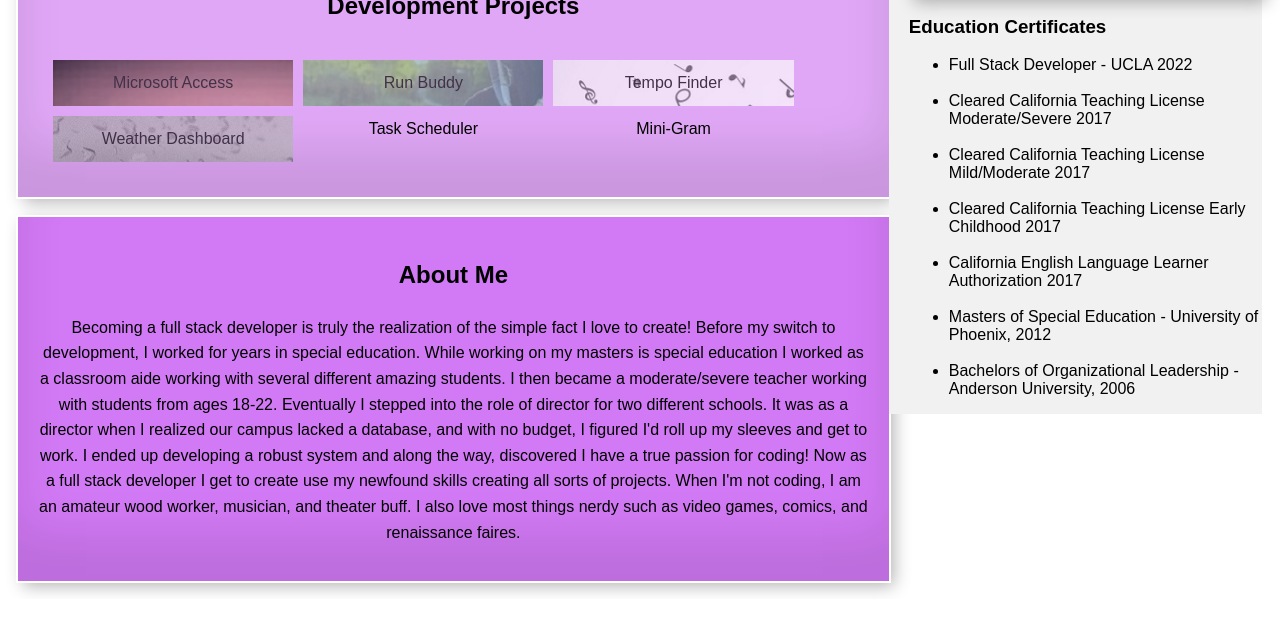
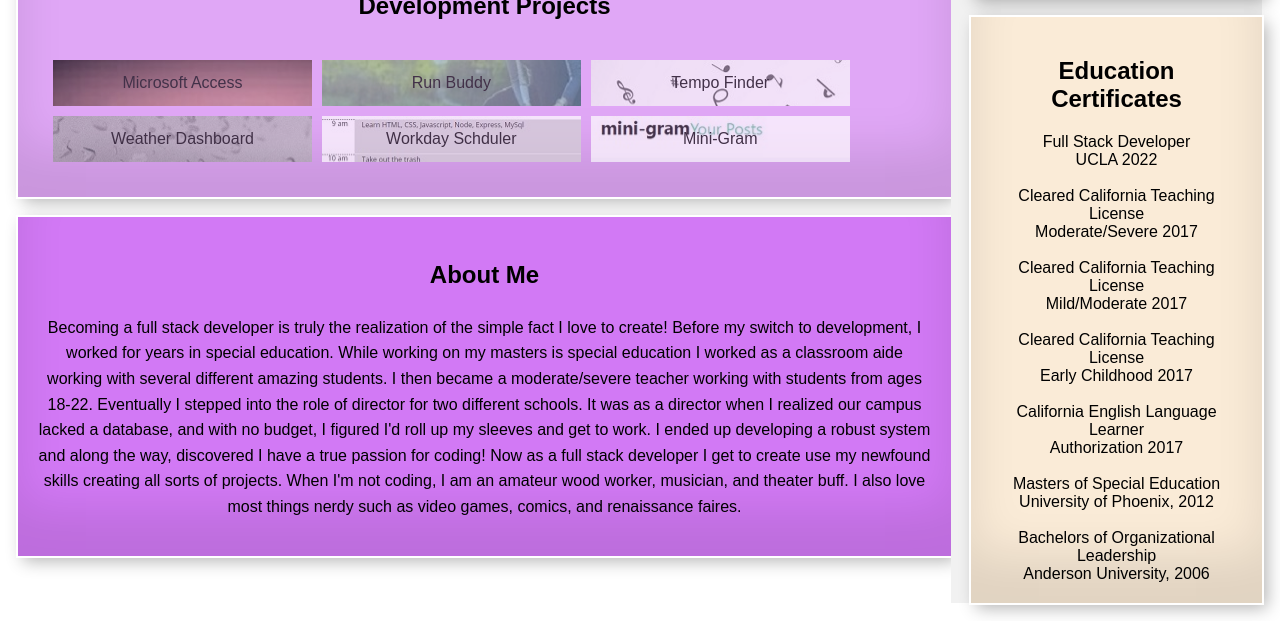
Before and after one commit to FatherDkay/devPortfolio, a plain HTML site: page index.html in a window 1280 px wide. Shown: the part 329-950 px from the top of the page. Before the commit the page ends 928 px from the top, so only its background shows below. Drawn offline with nearby package versions, Linux system fonts and the light colour scheme.

Commit message:
added favicon

```diff
--- a/assets/stylesheets/style.css
+++ b/assets/stylesheets/style.css
@@ -49,13 +49,12 @@
   /* Left column */
   .leftcolumn {
     float: left;
-    width: 70%;
+    width: 75%;
   }
-
 
   .rightcolumn {
     float: left;
-    width: 30%;
+    width: 25%;
     background-color: #f1f1f1;
     padding-left: 20px;
   }
@@ -112,6 +111,7 @@
       }
 
   .projects {
+    text-decoration: none;
     text-align: center;
     align-items: center;
     background-color: rgb(224, 167, 246);
@@ -131,7 +131,7 @@
     clear: both;
   }
 
-  @media scree and (max-widgh: 918px) {
+  @media screen and (max-widgh: 918px) {
     .toolBoxItems {
       height: 200px !important;
     }
@@ -163,6 +163,7 @@
                0 0  0 2px rgb(255,255,255),
                0.3em 0.3em 1em rgba(0,0,0,0.3);
   }
+
   .grid-container {
     text-align: center;
     display: grid;
@@ -170,6 +171,11 @@
     grid-template-columns: 30% 30% 30%;
     grid-gap: 10px;
     padding: 15px;
+  }
+
+  .grid-container a {
+    text-decoration: none;
+    color: black;
   }
 
   .access {
@@ -187,6 +193,7 @@
 
   .runBuddy {
     opacity: 70%;
+    text-decoration: none !important;
     background-image: url("../images/RunBuddy-Small.jpg") !important;
     padding: 10px;
   }
@@ -223,3 +230,29 @@
     font-weight: bold;
     box-shadow: 20px 20px 50px grey;
   }
+
+  .scheduler {
+    opacity: 70%;
+    background-image: url("../images/Scheduler.jpg") !important;
+    padding: 10px;
+  }
+
+  .scheduler:hover {
+    opacity: 100%;
+    color: white;
+    font-weight: bold;
+    box-shadow: 20px 20px 50px grey;
+  }
+
+  .minigram {
+    opacity: 70%;
+    background-image: url("../images/minigram.jpg") !important;
+    padding: 10px;
+  }
+
+  .minigram:hover {
+    opacity: 100%;
+    color: black;
+    font-weight: bold;
+    box-shadow: 20px 20px 50px grey;
+  }
--- a/index.html
+++ b/index.html
@@ -6,7 +6,11 @@
   <meta name="viewport" content="width=device-width, initial-scale=1.0">
   <link rel="stylesheet" href="./assets/stylesheets/style.css">
   <link rel="stylesheet" href="https://cdn.jsdelivr.net/gh/devicons/devicon@v2.14.0/devicon.min.css">
-  <title>Paul Bailey: Full Stack Developer</title>
+  <link rel="apple-touch-icon" sizes="180x180" href="/apple-touch-icon.png">
+  <link rel="icon" type="image/png" sizes="32x32" href="/favicon-32x32.png">
+  <link rel="icon" type="image/png" sizes="16x16" href="/favicon-16x16.png">
+  <link rel="manifest" href="/site.webmanifest">
+  <title>Paul Bailey: Full Stack</title>
 </head>
 
 <body>
@@ -18,11 +22,6 @@
     <a href="https://www.linkedin.com/in/pdbailey0213" target="_blank" rel="noopener noreferrer">Visit My Linkedin</a>
   </div>
 
-  <!-- <div class="bottomnav">
-    <a href="mailto:paul.d.bailey@hotmail.com">Paul D. Bailey</a>
-    <i class="fab fa-linkedin-in"></i>
-  </div> -->
-
   <div class="row">
     <div class="leftcolumn">
       <div id="home" class="welcome">
@@ -32,13 +31,13 @@
       </div>
       <div class="projects">
         <h2 id="projects">Development Projects</h2>
-        <div class="grid-container">
-          <div class="access">Microsoft Access</div>
-          <div class="runBuddy">Run Buddy</div>
-          <div class="tempoFinder">Tempo Finder</div>
-          <div class="weather">Weather Dashboard</div>
-          <div>Task Scheduler</div>
-          <div>Mini-Gram</div>
+          <div class="grid-container">
+            <div class="access">Microsoft Access</div>
+            <div class="runBuddy"> <a href = "https://fatherdkay.github.io/run-buddy/" target = "_blank" rel="noopener noreferrer">Run Buddy</a></div>
+            <div class="tempoFinder"> <a href = "https://nicwille.github.io/group1/" target = "_blank" rel = "noopener noreferrer">Tempo Finder</a></div>
+            <div class="weather"> <a href="https://fatherdkay.github.io/weatherDashboard/" target = "_blank" rel = "noopener noreferrer">Weather Dashboard</a></div>
+            <div class="scheduler"> <a href="https://fatherdkay.github.io/workDayScheduler/" target = "_blank" rel = "noopener noreferrer">Workday Schduler</a></div>
+            <div class="minigram"> <a href = "https://arcane-ridge-62025.herokuapp.com/" target = "_blank" rel = "noopener noreferrer">Mini-Gram</a></div>
         </div>
       </div>
 
@@ -63,38 +62,31 @@
       </div>
     </div>
 
-    <div class="rightCard">
-      <h3>Education Certificates</h3>
+    <div class="education">
+      <h2>Education Certificates</h2>
       <div>
-        <ul>
-          <li>Full Stack Developer - UCLA 2022</li>
-          <br>
-          <li>Cleared California Teaching License Moderate/Severe 2017</Li>
-          <br>
-          <li>Cleared California Teaching License Mild/Moderate 2017</li>
-          <br>
-          <li>Cleared California Teaching License Early Childhood 2017</li>
-          <br>
-          <li>California English Language Learner Authorization 2017</li>
-          <br>
-          <li>Masters of Special Education - University of Phoenix, 2012</li>
-          <br>
-          <li>Bachelors of Organizational Leadership - Anderson University, 2006</li>
-        </ul>
+          Full Stack Developer <br>
+          UCLA 2022
+          <br> <br>
+          Cleared California Teaching License <br>
+          Moderate/Severe 2017
+          <br> <br>
+          Cleared California Teaching License<br>
+          Mild/Moderate 2017
+          <br> <br>
+          Cleared California Teaching License <br>
+          Early Childhood 2017
+          <br> <br>
+          California English Language Learner<br>
+          Authorization 2017
+          <br> <br>
+          Masters of Special Education<br>
+          University of Phoenix, 2012
+          <br> <br>
+          Bachelors of Organizational Leadership<br>
+          Anderson University, 2006
     </div>
-
-      <!-- <div class="card">
-        <h3>Follow Me</h3>
-        <p>Some text..</p>
-      </div> -->
-
     </div>
-
   </div>
-
-  <!-- <div class="footer">
-    <h2>Footer</h2>
-  </div> -->
-
   </body>
 </html>
```
Also changed, not shown: access.html (added), android-chrome-192x192.png (added), android-chrome-512x512.png (added), apple-touch-icon.png (added), assets/images/Scheduler.jpg (added), assets/images/minigram.jpg (added), favicon-16x16.png (added), favicon-32x32.png (added), favicon.ico (added), site.webmanifest (added).
